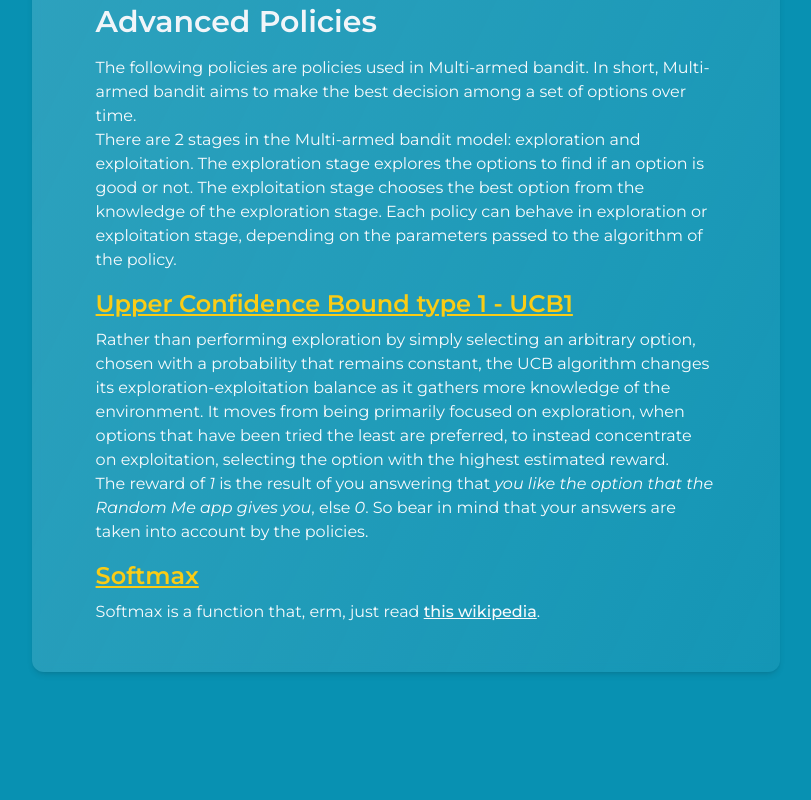
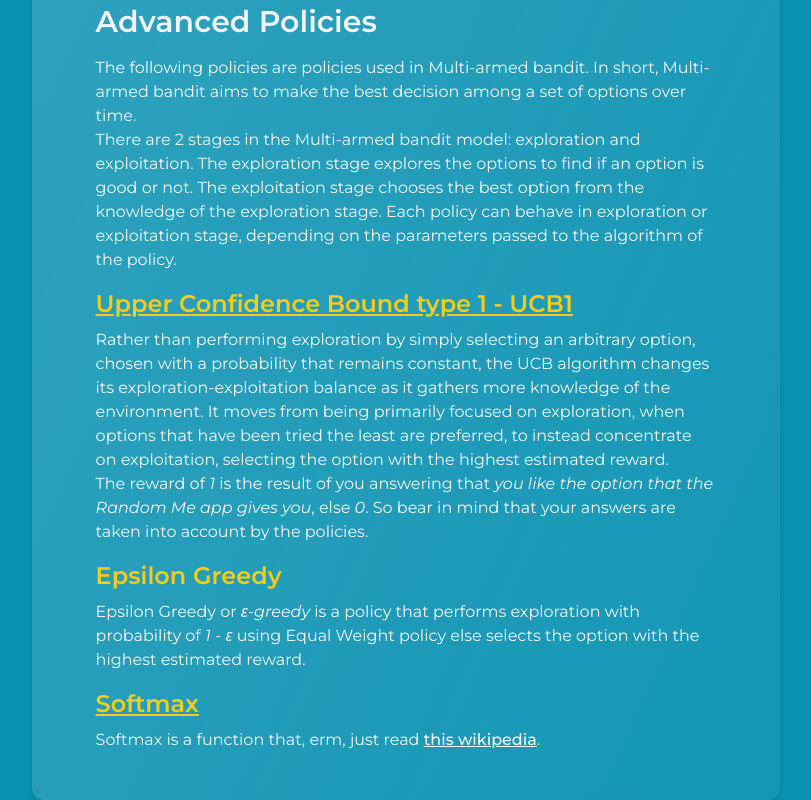
Before and after one commit to Randome-Me/random-me-frontend, a Next.js app: page /random-policies in a window 1280 px wide. Shown: the part 904-1704 px from the top of the page, without its empty margins (234-1045 px from the left). Before the commit the page ends 1576 px from the top, so only its background shows below. Built offline with nearby package versions, Linux system fonts and the light colour scheme.

Commit message:
🚧 add doc for Epsilon Greedy policy

```diff
--- a/pages/random-policies.tsx
+++ b/pages/random-policies.tsx
@@ -49,6 +49,7 @@ export default function RandomPolicies() {
                   <em>Randomize</em>, <em>Softmax</em>, and <em>UCB1</em>.
                 </p>
               </header>
+
               <article>
                 <h2 className={h2Class}>Motivation</h2>
                 <p className={pClass}>
@@ -60,6 +61,7 @@ export default function RandomPolicies() {
                   app to randomly choose between a set of options.
                 </p>
               </article>
+
               <h2 className={h2Class}>Basic Policies</h2>
               <article>
                 <h3 className={h3Class}>Multinomial</h3>
@@ -77,6 +79,7 @@ export default function RandomPolicies() {
                   1/7, 1/7, and 5/7, respectively.
                 </p>
               </article>
+
               <article>
                 <h3 className={h3Class}>Equal Weight</h3>
                 <p className={pClass}>
@@ -85,6 +88,7 @@ export default function RandomPolicies() {
                   is 1/3.
                 </p>
               </article>
+
               <article>
                 <h3 className={h3Class}>Randomize</h3>
                 <p className={pClass}>
@@ -92,6 +96,7 @@ export default function RandomPolicies() {
                   fancy rules to this policy.
                 </p>
               </article>
+
               <article>
                 <h2 className={h2Class}>Advanced Policies</h2>
                 <p className={pClass}>
@@ -107,6 +112,7 @@ export default function RandomPolicies() {
                   . In short, Multi-armed bandit aims to make the best decision
                   among a set of options over time.
                 </p>
+
                 <p className={pClass}>
                   There are 2 stages in the Multi-armed bandit model:
                   exploration and exploitation. The exploration stage explores
@@ -117,6 +123,7 @@ export default function RandomPolicies() {
                   passed to the algorithm of the policy.
                 </p>
               </article>
+
               <article>
                 <a
                   className=""
@@ -145,6 +152,17 @@ export default function RandomPolicies() {
                   into account by the policies.
                 </p>
               </article>
+
+              <article>
+                <h3 className={h3Class}>Epsilon Greedy</h3>
+                <p className={pClass}>
+                  Epsilon Greedy or <em>&epsilon;-greedy</em> is a policy that
+                  performs exploration with probability of{" "}
+                  <em>1 - &epsilon;</em> using Equal Weight policy else selects
+                  the option with the highest estimated reward.
+                </p>
+              </article>
+
               <article>
                 <a
                   href="https://en.wikipedia.org/wiki/Softmax_function"
```
